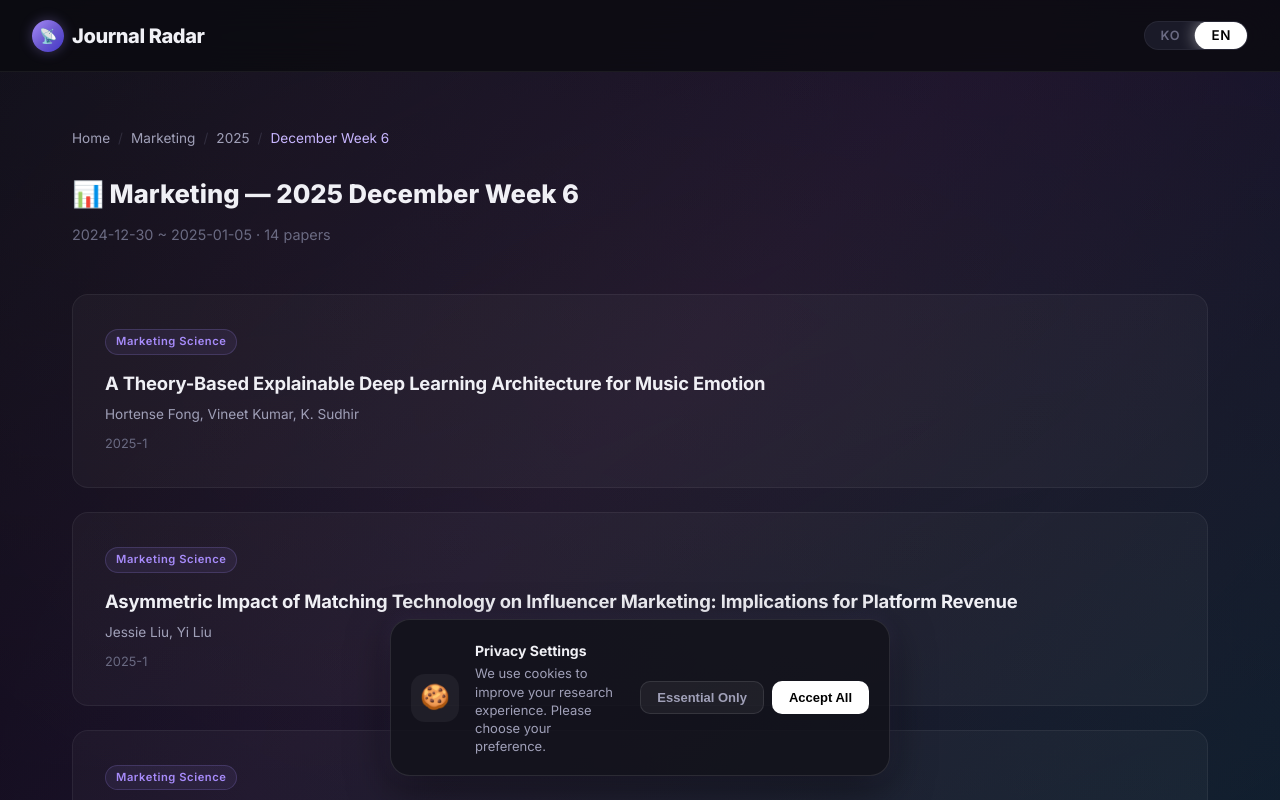
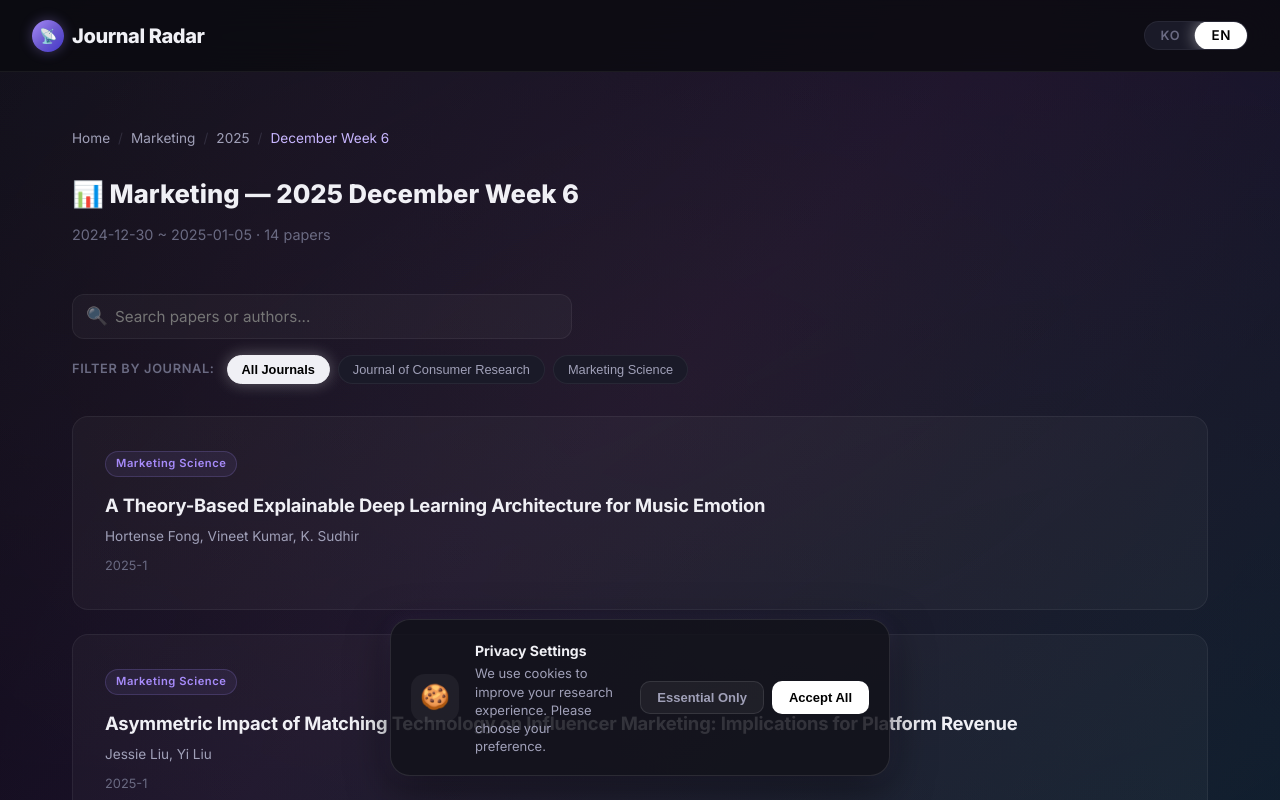
Before and after one commit to dankim0328/JournalRadar, a Next.js app in the folder site/: page /JournalRadar/marketing/2025/W01 in a window 1280 px wide. Shown: the top 800 px of the page. Built offline with nearby package versions, Linux system fonts and the light colour scheme; no server answers.

Commit message:
✨ Feature: Journal filtering and keyword search in weekly reports

```diff
--- a/site/app/[category]/[year]/[week]/WeekPageClient.js
+++ b/site/app/[category]/[year]/[week]/WeekPageClient.js
@@ -1,11 +1,30 @@
 "use client";
 import Link from "next/link";
 import { useLanguage } from "../../../components/LanguageProvider";
-import { useState } from "react";
+import { useState, useMemo } from "react";
 
 export default function WeekPageClient({ category, year, week, data }) {
   const { lang, t } = useLanguage();
   const [selectedPaper, setSelectedPaper] = useState(null);
+  const [searchTerm, setSearchTerm] = useState("");
+  const [selectedJournal, setSelectedJournal] = useState("all");
+
+  const uniqueJournals = useMemo(() => {
+    if (!data || !data.papers) return [];
+    const journals = new Set(data.papers.map(p => p.journal));
+    return Array.from(journals).sort();
+  }, [data]);
+
+  const filteredPapers = useMemo(() => {
+    if (!data || !data.papers) return [];
+    return data.papers.filter(paper => {
+      const matchesJournal = selectedJournal === "all" || paper.journal === selectedJournal;
+      const matchesSearch =
+        paper.title.toLowerCase().includes(searchTerm.toLowerCase()) ||
+        paper.authors.toLowerCase().includes(searchTerm.toLowerCase());
+      return matchesJournal && matchesSearch;
+    });
+  }, [data, searchTerm, selectedJournal]);
 
   if (!data) return <div className="page-container"><p>{t.noPapers}</p></div>;
 
@@ -99,8 +118,41 @@
         </p>
       </div>
 
+      <div className="controls-area">
+        <div className="search-container">
+          <span className="search-icon">🔍</span>
+          <input
+            type="text"
+            className="search-input"
+            placeholder={t.searchPlaceholder}
+            value={searchTerm}
+            onChange={(e) => setSearchTerm(e.target.value)}
+          />
+        </div>
+
+        <div className="filter-container">
+          <span className="filter-label">{t.filterByJournal}:</span>
+          <button
+            className={`filter-chip ${selectedJournal === "all" ? "active" : ""}`}
+            onClick={() => setSelectedJournal("all")}
+          >
+            {t.allJournals}
+          </button>
+          {uniqueJournals.map(journal => (
+            <button
+              key={journal}
+              className={`filter-chip ${selectedJournal === journal ? "active" : ""}`}
+              onClick={() => setSelectedJournal(journal)}
+            >
+              {journal}
+            </button>
+          ))}
+        </div>
+      </div>
+
       <div className="paper-list">
-        {data.papers.map((paper, i) => (
+        {filteredPapers.length > 0 ? (
+          filteredPapers.map((paper, i) => (
             <div
               key={paper.slug || i}
               className={`paper-card fade-in stagger-${Math.min(i + 1, 4)}`}
@@ -112,7 +164,12 @@
               <p className="paper-authors">{paper.authors}</p>
               <p className="paper-date">{paper.date}</p>
             </div>
-        ))}
+          ))
+        ) : (
+          <div className="no-results fade-in">
+            <p>{t.noSearchResults}</p>
+          </div>
+        )}
       </div>
     </main>
   );
--- a/site/app/globals.css
+++ b/site/app/globals.css
@@ -798,6 +798,98 @@
 .stagger-3 { animation-delay: 0.15s; }
 .stagger-4 { animation-delay: 0.2s; }
 
+/* ── Search & Filter ── */
+.controls-area {
+  margin-bottom: var(--space-xl);
+  display: flex;
+  flex-direction: column;
+  gap: var(--space-md);
+  animation: fadeInUp 0.6s ease-out both;
+  animation-delay: 0.2s;
+}
+
+.search-container {
+  position: relative;
+  width: 100%;
+  max-width: 500px;
+}
+
+.search-input {
+  width: 100%;
+  padding: 12px 16px 12px 42px;
+  background: var(--bg-glass);
+  border: 1px solid var(--border-subtle);
+  border-radius: var(--radius-md);
+  color: var(--text-primary);
+  font-family: inherit;
+  font-size: 0.95rem;
+  transition: all var(--transition-base);
+}
+
+.search-input:focus {
+  outline: none;
+  border-color: var(--color-marketing);
+  background: var(--bg-glass-hover);
+  box-shadow: 0 0 15px rgba(167, 139, 250, 0.1);
+}
+
+.search-icon {
+  position: absolute;
+  left: 14px;
+  top: 50%;
+  transform: translateY(-50%);
+  font-size: 1.1rem;
+  opacity: 0.5;
+}
+
+.filter-container {
+  display: flex;
+  flex-wrap: wrap;
+  gap: var(--space-sm);
+  align-items: center;
+}
+
+.filter-label {
+  font-size: 0.8rem;
+  font-weight: 600;
+  color: var(--text-tertiary);
+  margin-right: var(--space-xs);
+  text-transform: uppercase;
+  letter-spacing: 0.05em;
+}
+
+.filter-chip {
+  padding: 6px 14px;
+  background: var(--bg-tertiary);
+  border: 1px solid var(--border-subtle);
+  border-radius: 999px;
+  font-size: 0.8rem;
+  font-weight: 500;
+  color: var(--text-secondary);
+  cursor: pointer;
+  transition: all var(--transition-fast);
+}
+
+.filter-chip:hover {
+  background: var(--bg-glass-hover);
+  color: var(--text-primary);
+  border-color: var(--border-medium);
+}
+
+.filter-chip.active {
+  background: var(--text-primary);
+  color: #000;
+  border-color: var(--text-primary);
+  font-weight: 700;
+  box-shadow: 0 0 15px rgba(255, 255, 255, 0.3);
+}
+
+.no-results {
+  text-align: center;
+  padding: var(--space-3xl) 0;
+  color: var(--text-tertiary);
+}
+
 /* ── Responsive ── */
 @media (max-width: 768px) {
   .page-container {
```
Also changed, not shown: site/app/lib/i18n.js. Lines whose indentation alone changed are shown as unchanged.
